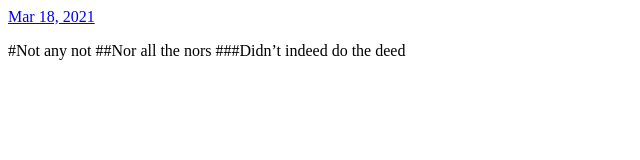
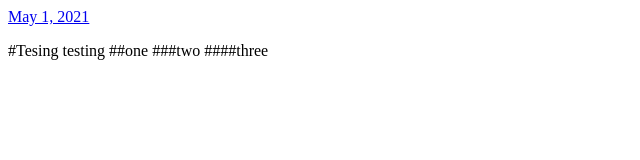
Before and after one commit to lukehaddock/lukehaddock, a plain HTML site: page index.html in a window 1280 px wide. Shown: the whole page, without its empty margins (0-640 px from the left). Drawn offline with Linux system fonts and the light colour scheme.

Commit message:
Archiving from Micro.blog.

```diff
--- a/index.html
+++ b/index.html
@@ -25,12 +25,13 @@
       <div class="h-entry">
 
 
-        <a href="https://lukehaddock.micro.blog/2021/03/18/not-any-not.html" class="u-url"><time class="dt-published" datetime="2021-03-18 13:00:00 -0400">Mar 18, 2021</time></a>
+        <a href="https://lukehaddock.micro.blog/2021/05/01/tesing-testing-one.html" class="u-url"><time class="dt-published" datetime="2021-05-01 10:47:45 -0400">May 1, 2021</time></a>
 
         <div class="e-content">
-         	<p>#Not any not
-##Nor all the nors
-###Didn&rsquo;t indeed do the deed</p>
+         	<p>#Tesing testing
+##one
+###two
+####three</p>
 
         </div>
       </div>
```
